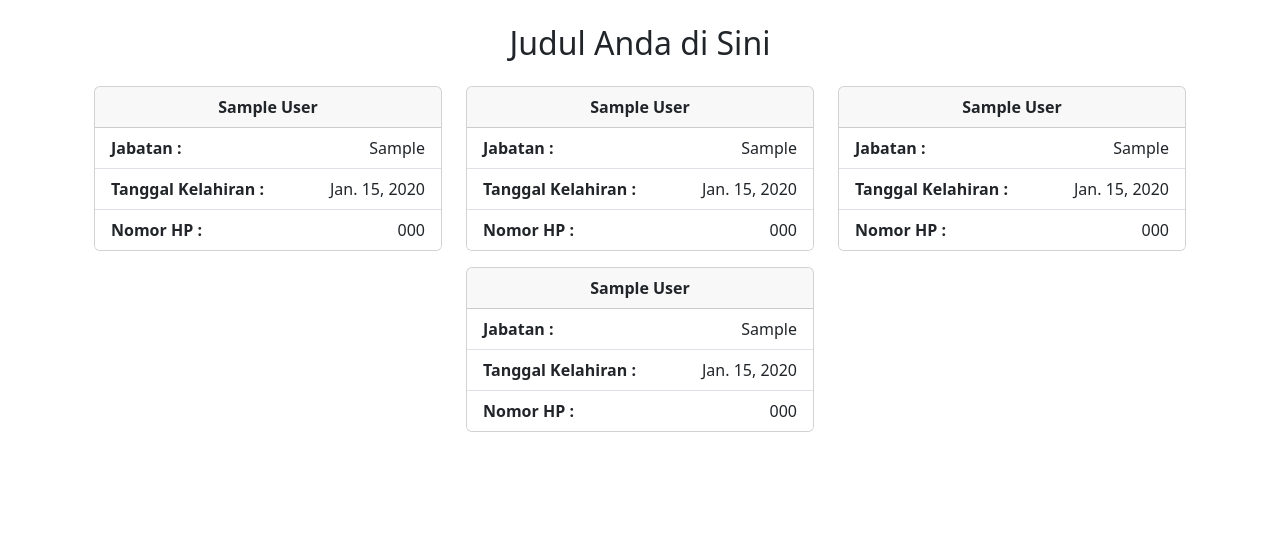
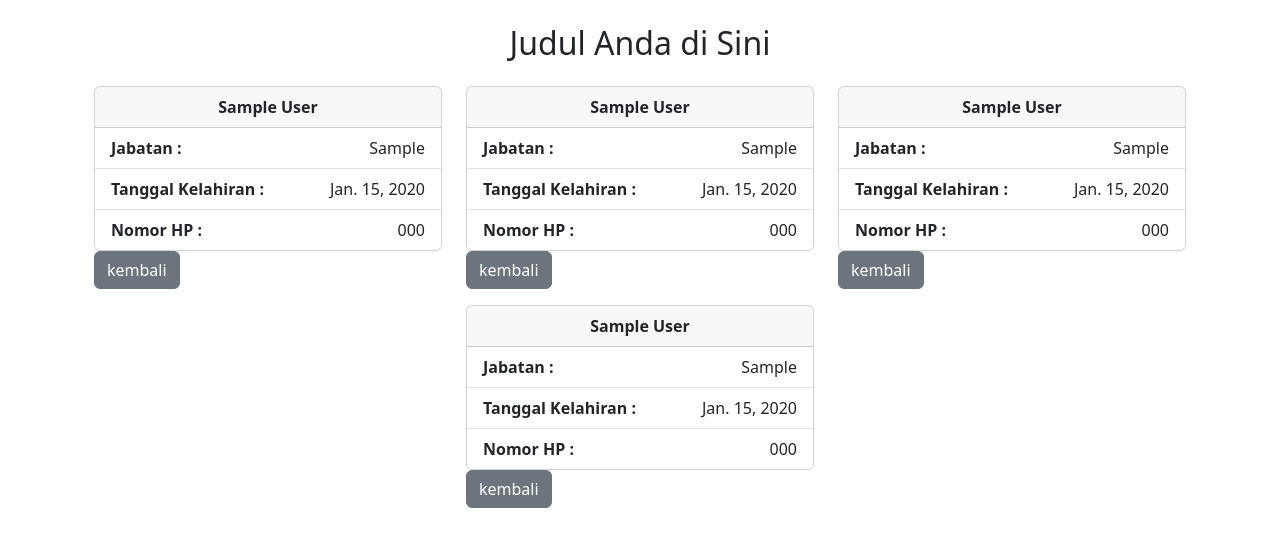
Before and after one commit to Yayak18/perades, a Django app: a page that uses website/templates/record.html in a window 1280 px wide. Shown: the part 56-603 px from the top of the page. Run offline with Django 5.2, Linux system fonts and the light colour scheme; a user stored in the database is signed in; tables that the repository leaves empty hold one stand-in row (values such as "Sample post").

Commit message:
add button di card

```diff
--- a/website/templates/record.html
+++ b/website/templates/record.html
@@ -18,6 +18,7 @@
                     <li class="list-group-item d-flex justify-content-between"><strong>Nomor HP :</strong>{{ record_perangkat.hp }}</li>
                 </ul>
             </div>
+            <a href="{% url 'home' %}" class="btn btn-secondary">kembali</a>
         </div>
 
         <!-- Card 2 -->
@@ -33,6 +34,7 @@
                     <li class="list-group-item d-flex justify-content-between"><strong>Nomor HP :</strong>{{ record_perangkat.hp }}</li>
                 </ul>
             </div>
+            <a href="{% url 'home' %}" class="btn btn-secondary">kembali</a>
         </div>
 
         <!-- Card 3 -->
@@ -48,8 +50,10 @@
                     <li class="list-group-item d-flex justify-content-between"><strong>Nomor HP :</strong>{{ record_perangkat.hp }}</li>
                 </ul>
             </div>
+            <a href="{% url 'home' %}" class="btn btn-secondary">kembali</a>
         </div>
 
+        <!-- Card 4 -->
         <div class="col-md-4 mb-3">
             <div class="card" style="width: 100%;">
                 <div class="card-header text-center"><strong>
@@ -62,6 +66,7 @@
                     <li class="list-group-item d-flex justify-content-between"><strong>Nomor HP :</strong>{{ record_perangkat.hp }}</li>
                 </ul>
             </div>
+            <a href="{% url 'home' %}" class="btn btn-secondary">kembali</a>
         </div>
     </div>
 </div>
--- a/website/urls.py
+++ b/website/urls.py
@@ -7,5 +7,5 @@ urlpatterns = [
     path('logout/', views.logout_user, name='logout'),
     path('register/', views.register_user, name='register'),
     path('record/<str:nama_desa>', views.record_perangkat, name='record'),
-    path('hapus_perangkat/<str:nama_perangkat>', views.record_perangkat, name='hapus_perangkat'),
+    path('hapus_perangkat/<str:nama_perangkat>', views.hapus_perangkat, name='hapus_perangkat'),
 ]
```
Lines whose indentation alone changed are shown as unchanged.
